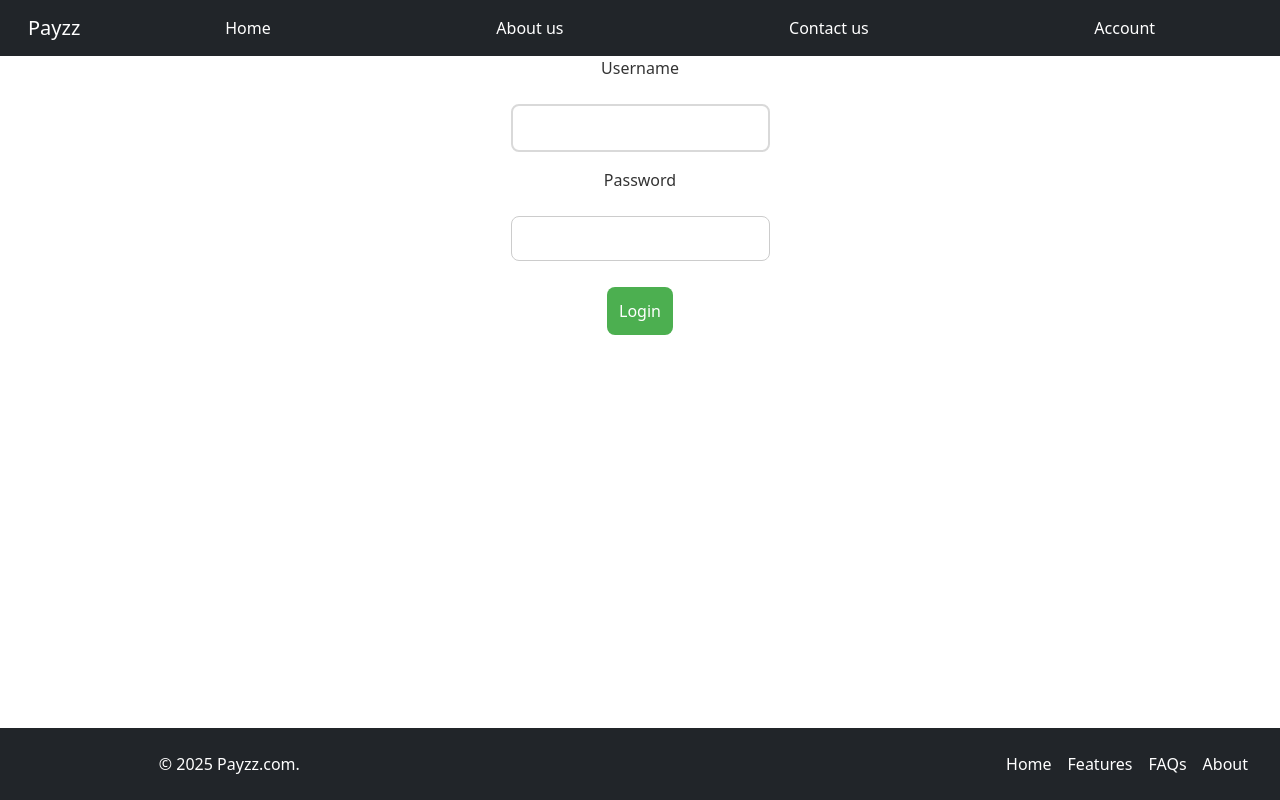
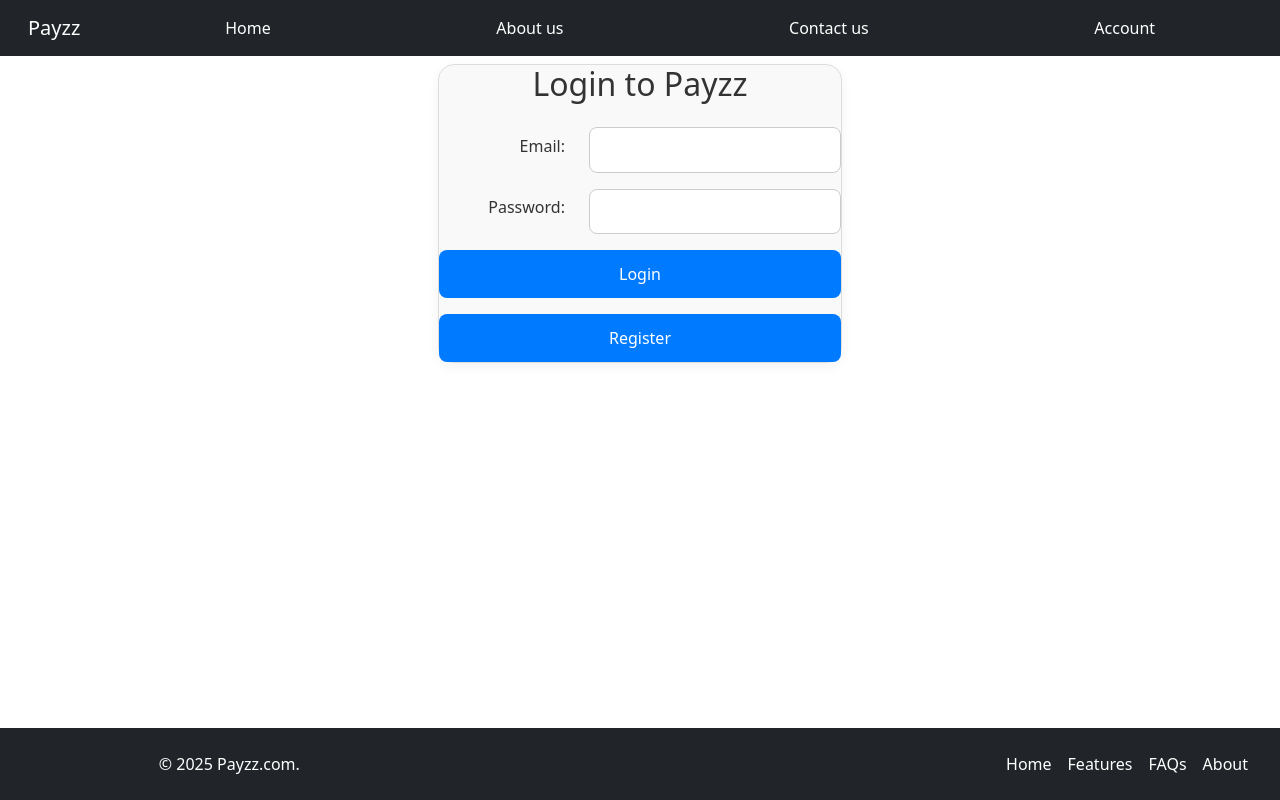
Before and after one commit to Yuvi00Chauhan/Payzz, a React (Create React App) app: page /login in a window 1280 px wide. Built offline with nearby package versions, Linux system fonts and the light colour scheme.

Commit message:
Firebase Auth

```diff
--- a/src/Components/Account.jsx
+++ b/src/Components/Account.jsx
@@ -1,7 +1,9 @@
 import React from "react";
+import { useNavigate } from "react-router-dom";
+
 
 function Account() {
-
+  const navigate = useNavigate();
   const user = {
     name: "Yuvraj Nirwan",
     email: "yuvi@example.com",
@@ -9,6 +11,9 @@ function Account() {
     joined: "March 2024",
   };
 
+  const handleLogout = () => {
+    navigate("/login");
+  }
   return (
     <div className="d-flex justify-content-center align-items-center vh-100 pt-5">
       <div className="card shadow-sm p-4">
@@ -29,7 +34,7 @@ function Account() {
         </ul>
         <div className="d-flex justify-content-between">
           <button className="btn btn-primary">Edit Profile</button>
-          <button className="btn btn-outline-danger">Logout</button>
+          <button className="btn btn-outline-danger" onClick={handleLogout}>Logout</button>
         </div>
       </div>
     </div>
--- a/src/Components/LandingPage.jsx
+++ b/src/Components/LandingPage.jsx
@@ -1,23 +1,45 @@
 import React from "react";
 import "../Components/LandingPage.css";
+import { signInWithEmailAndPassword } from "firebase/auth";
+import { auth } from "../firebaseConfig";
+import { useNavigate } from "react-router-dom";
+
 function LandingPage() {
+  const navigate = useNavigate();
 
-    const handleLogin = (event) => {
+  const handleLogin = async (event) => {
+    event.preventDefault();
 
-        alert('Login Sucess');
+    const email = event.target.email.value;
+    const password = event.target.pass.value;
 
+    try {
+      await signInWithEmailAndPassword(auth, email, password);
+      alert("Login successful!");
+      navigate("/home"); // Redirect to homepage or dashboard
+    } catch (error) {
+      console.error("Login error:", error.message);
+      alert("Login failed: " + error.message);
     }
-    return (
-       <div className="container-fluid login form">
-        <h1>Login</h1>
-        <form className="login"action={handleLogin} method="POST">
-         <label htmlFor="username">Username</label>
-         <input type="text" name="username" id="username" required/>
-            <label htmlFor="password">Password</label>
-         <input type="password" name="password" id="password" required/>
-            <button className="subtn" type="submit">Login</button>
-        </form>
-       </div>
-    );
+  };
+
+  return (
+    <div className="form-container">
+      <h2 className="heading">Login to Payzz</h2>
+      <form onSubmit={handleLogin}>
+        <label>Email:</label>
+        <input type="email" name="email" required />
+
+        <label>Password:</label>
+        <input type="password" name="pass" required />
+
+        <button type="submit">Login</button>
+        <button type="button" onClick={() => navigate("/register")}>
+          Register
+        </button>
+      </form>
+    </div>
+  );
 }
+
 export default LandingPage;
--- a/src/Components/Registeration.jsx
+++ b/src/Components/Registeration.jsx
@@ -1,7 +1,8 @@
 import React from "react";
 import { useNavigate } from "react-router-dom";
 import "./Registeration.css";
-import { db } from "../firebaseConfig";
+import { createUserWithEmailAndPassword } from "firebase/auth";
+import { auth, db } from "../firebaseConfig";
 import { collection, addDoc } from "firebase/firestore";
 
 function RegistrationPage() {
@@ -30,20 +31,25 @@ function RegistrationPage() {
     }
 
     try {
+      // Create the user in Firebase Auth
+      const userCredential = await createUserWithEmailAndPassword(auth, email, pass);
+      const user = userCredential.user;
+
+      // Store additional user info in Firestore
       await addDoc(collection(db, "users"), {
+        uid: user.uid,
         fname,
         lname,
         dob,
         phone,
         email,
-        password: pass, // 🔐 Avoid storing plain passwords in production!
       });
 
       alert("Registration successful!");
-      navigate("/Login");
+      navigate("/login");
     } catch (error) {
-      console.error("Firestore error:", error);
-      alert(`Registration failed: ${error.message}`);
+      console.error("Error during registration:", error.message);
+      alert("Registration failed: " + error.message);
     }
   };
 
--- a/src/firebaseConfig.js
+++ b/src/firebaseConfig.js
@@ -1,6 +1,6 @@
 import { initializeApp } from "firebase/app";
 import { getFirestore } from "firebase/firestore";
-
+import { getAuth } from "firebase/auth";
 // TODO: Add SDKs for Firebase products that you want to use
 // https://firebase.google.com/docs/web/setup#available-libraries
 
@@ -19,3 +19,4 @@ const firebaseConfig = {
 // Initialize Firebase
 const app = initializeApp(firebaseConfig);
 export const db = getFirestore(app);
+export const auth = getAuth(app);
```
